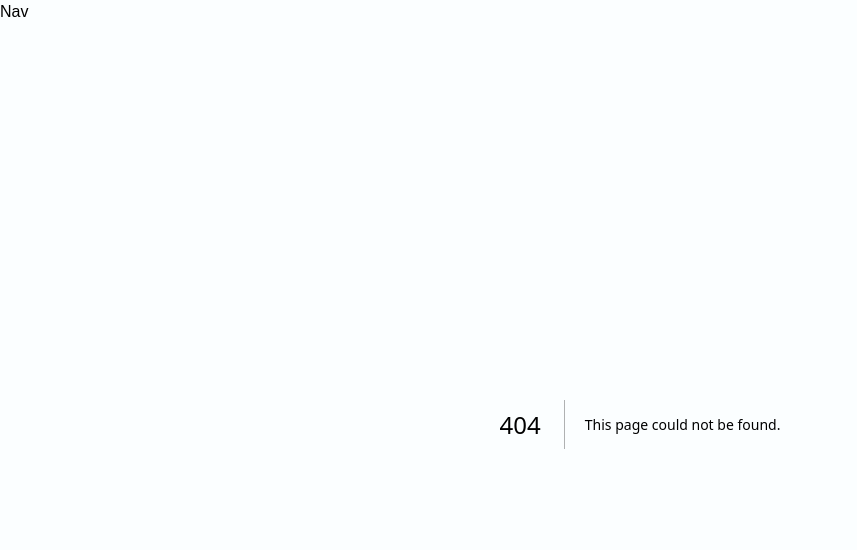
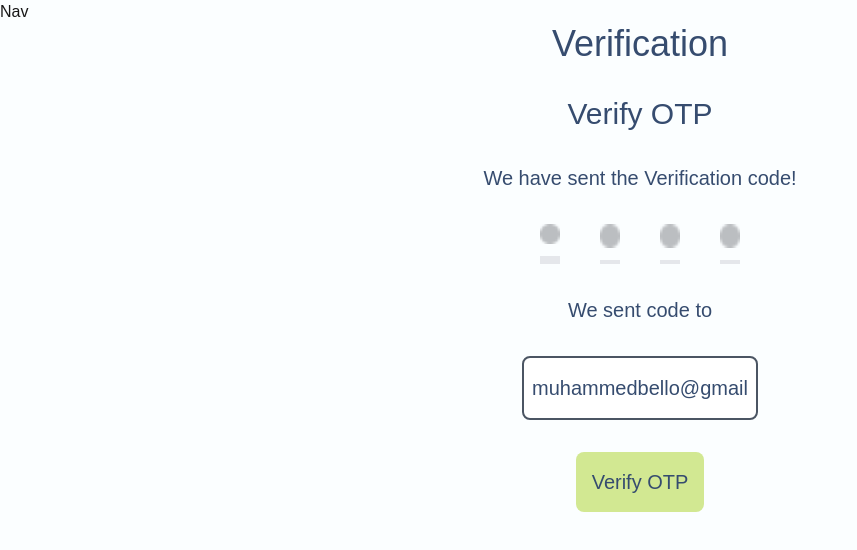
Before and after one commit to Sallah10/neighborhood-hub, a Next.js app: page /verification in a window 1280 px wide. Before the commit this address had no page. Shown: the top 550 px of the page, without its empty margins (0-857 px from the left). Built offline with nearby package versions, Linux system fonts and the light colour scheme.

Commit message:
verification page setup

```diff
--- a/app/globals.css
+++ b/app/globals.css
@@ -30,4 +30,19 @@ body {
   .input-container {
     @apply flex flex-row gap-4 items-center border-[grey] shadow-md py-4 px-2;
   }
+  .text-h1 {
+    @apply text-4xl text-[#364C6F];
+  }
+  .text-h2 {
+    @apply text-3xl text-[#364C6F];
+  }
+  .text-h3 {
+    @apply text-2xl text-[#364C6F];
+  }
+  .text-p {
+    @apply text-xl text-[#364C6F];
+  }
+  .text-bold {
+    @apply text-6xl text-[#364C6F];
+  }
 }
--- a/app/login/page.tsx
+++ b/app/login/page.tsx
@@ -9,7 +9,7 @@ const Login = () => {
     return (
         <div>
             <div className='flex flex-col justify-evenly gap-8 items-center mx-auto'>
-                <h1 className='text-4xl text-[#364C6F]'> Create an Account</h1>
+                <h1 className='text-h1'> Create an Account</h1>
                 <form action="" className='gap-4 flex flex-col'>
                     <div className='input-container'>
                         <Image src={email} alt='email' />
--- a/app/signup/page.tsx
+++ b/app/signup/page.tsx
@@ -9,7 +9,7 @@ const Signup = () => {
     return (
         <>
             <div className='flex flex-col justify-evenly gap-8 items-center mx-auto'>
-                <h1 className='text-4xl text-[#364C6F]'> Create an Account</h1>
+                <h1 className='text-h1'> Create an Account</h1>
                 <form action="" className='gap-4 flex flex-col'>
                     <div className='input-container'>
                         <Image src={email} alt='email' />
--- /dev/null
+++ b/app/verification/page.tsx
@@ -0,0 +1,35 @@
+"use client"
+import React from 'react'
+import dot from "../assets/dot.png"
+import Image from 'next/image'
+
+const Verification = () => {
+    return (
+        <>
+            <div className='flex flex-col w-full items-center justify-center gap-8 container mx-auto'>
+                <h1 className='text-h1'>Verification</h1>
+                <h2 className='text-h2'> Verify OTP</h2>
+                <p className='text-p'>We have sent the Verification code!</p>
+                <div className='flex flex-row gap-10 self-center '>
+                    <div className='flex border-b-8 pb-3 border-[gray-900]'>
+                        <Image src={dot} alt='dot' width={20} height={20} />
+                    </div>
+                    <div className='flex border-b-4 pb-3 border-[gray-700]'>
+                        <Image src={dot} alt='dot' width={20} height={20} />
+                    </div>
+                    <div className='flex border-b-4 pb-3 border-[gray-700]'>
+                        <Image src={dot} alt='dot' width={20} height={20} />
+                    </div>
+                    <div className='flex border-b-4 pb-3 border-[gray-700]'>
+                        <Image src={dot} alt='dot' width={20} height={20} />
+                    </div>
+                </div>
+                <p className='text-p'> We sent code to</p>
+                <button className='bg-[#ffffff] border-2 border-gray-600 py-4 px-2 text-[#364C6F] text-xl  rounded-lg'> muhammedbello@gmail</button>
+                <button className='button mt-0'> Verify OTP</button>
+            </div>
+        </>
+    )
+}
+
+export default Verification
```
Also changed, not shown: app/assets/dot.png (added).
